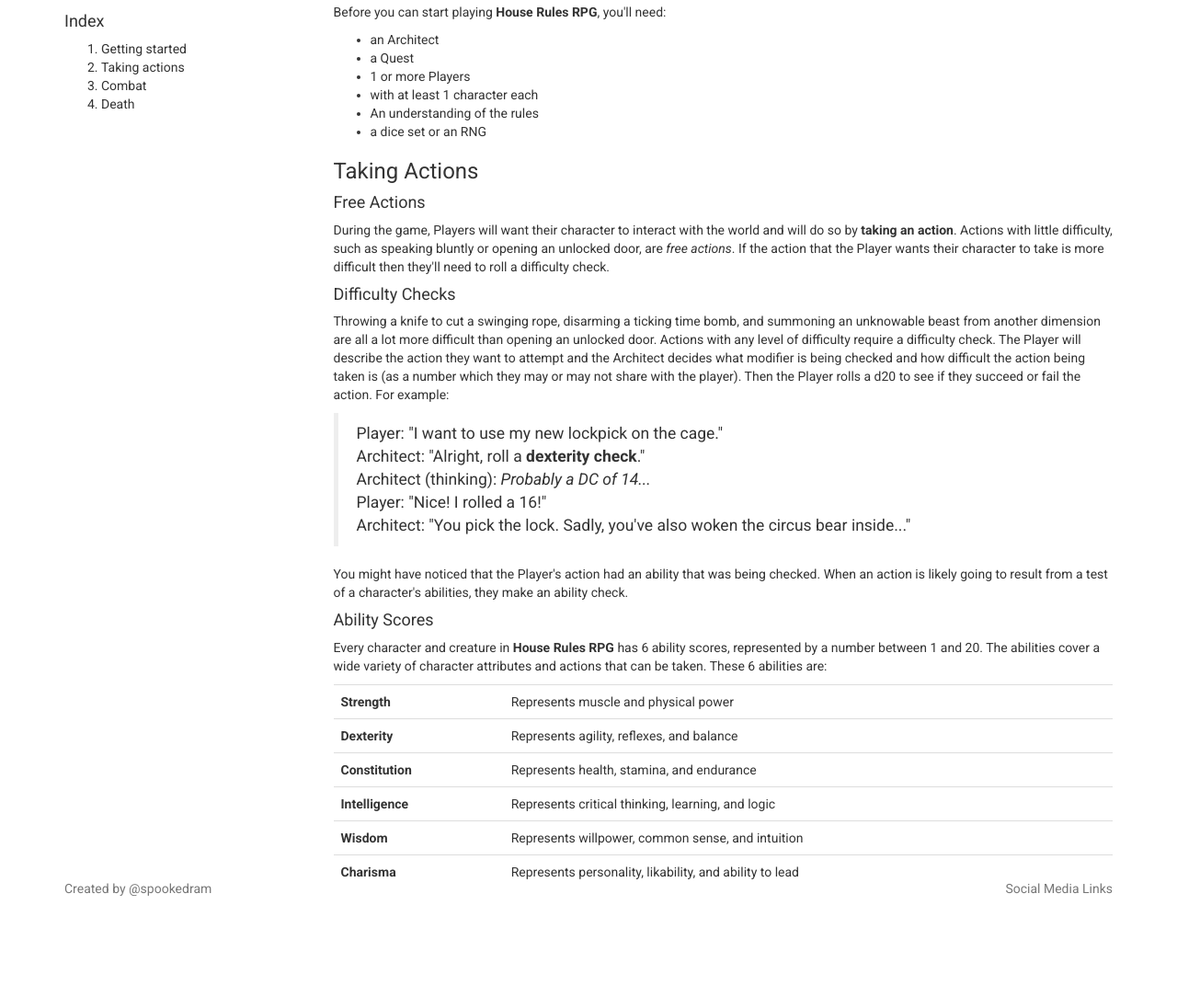
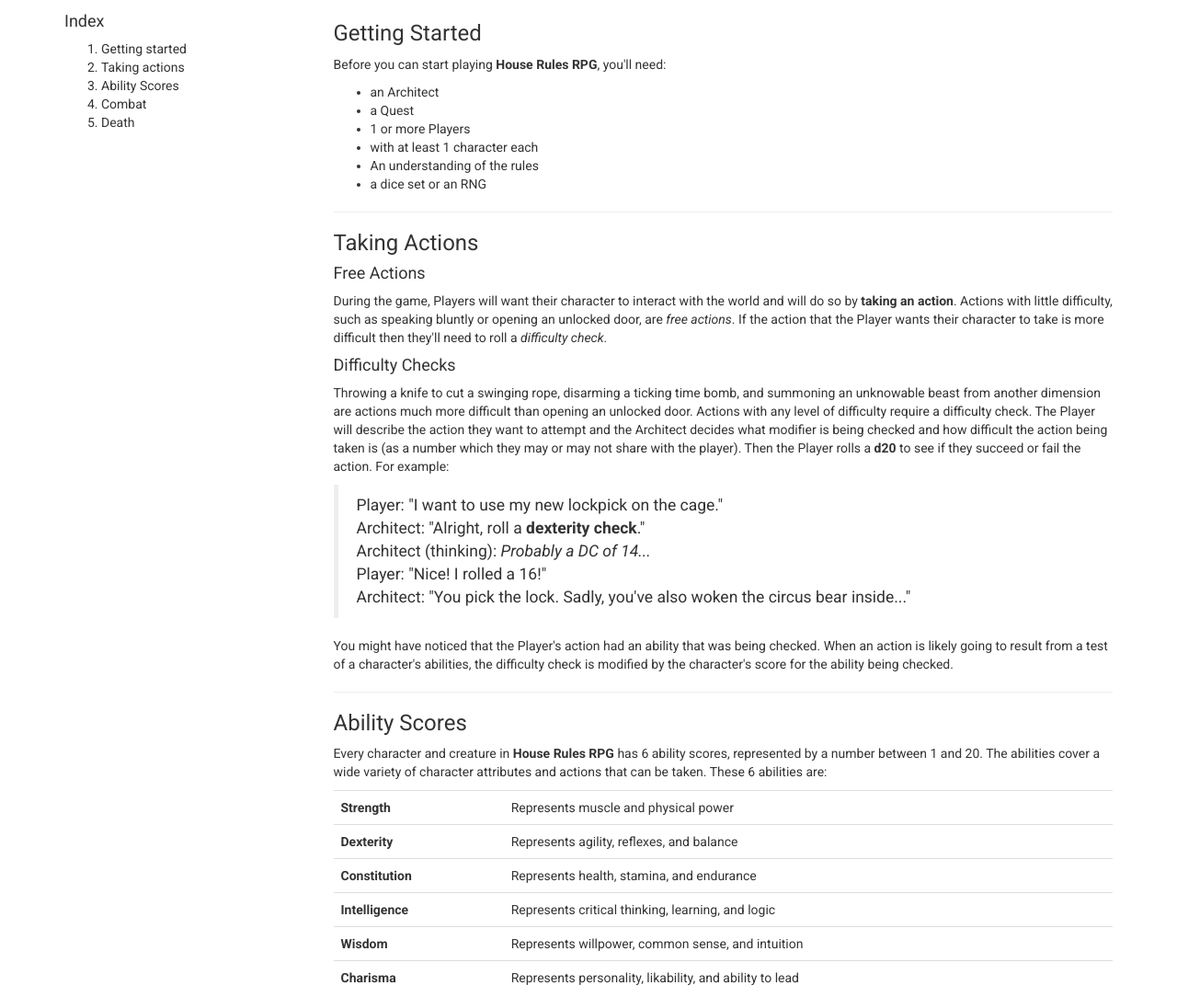
Before and after one commit to spookedram/house-rules-bs, a plain HTML site: page src/rules.html in a window 1280 px wide. Shown: the part 329-1413 px from the top of the page at 92% size. Before the commit the page ends 1315 px from the top, so only its background shows below. Drawn offline with nearby package versions, Linux system fonts and the light colour scheme.

Commit message:
added text

```diff
--- a/src/css/master.css
+++ b/src/css/master.css
@@ -8,10 +8,22 @@
 - Media Queries
 */
 /* ---------- Basic Page Styles ---------- */
-html, body {
+html {
+  height: 100%;
+  box-sizing: border-box;
+}
+
+*,
+*:before,
+*:after {
+  box-sizing: inherit;
+}
+
+body {
     position: relative;
     margin: 0;
     padding: 0;
+    padding-bottom: 6rem;
     background-color: white;
     font-family: 'Roboto', sans-serif;
 }
--- a/src/rules.html
+++ b/src/rules.html
@@ -75,11 +75,13 @@
               <ol>
                 <li>Getting started</li>
                 <li>Taking actions</li>
+                <li>Ability Scores</li>
                 <li>Combat</li>
                 <li>Death</li>
               </ol>
             </div>
             <div class="col-sm-9">
+              <h3>Getting Started</h3>
               <p>Before you can start playing <b>House Rules RPG</b>, you'll need:</p>
               <ul>
                 <li>an Architect</li>
@@ -90,13 +92,15 @@
                 <li>a dice set or an RNG</li>
               </ul>
 
+              <hr>
+
               <h3>Taking Actions</h3>
 
               <h4>Free Actions</h4>
-              <p>During the game, Players will want their character to interact with the world and will do so by <b>taking an action</b>. Actions with little difficulty, such as speaking bluntly or opening an unlocked door, are <i>free actions</i>. If the action that the Player wants their character to take is more difficult then they'll need to roll a difficulty check.</p>
+              <p>During the game, Players will want their character to interact with the world and will do so by <b>taking an action</b>. Actions with little difficulty, such as speaking bluntly or opening an unlocked door, are <i>free actions</i>. If the action that the Player wants their character to take is more difficult then they'll need to roll a <i>difficulty check</i>.</p>
 
               <h4>Difficulty Checks</h4>
-              <p>Throwing a knife to cut a swinging rope, disarming a ticking time bomb, and summoning an unknowable beast from another dimension are all a lot more difficult than opening an unlocked door. Actions with any level of difficulty require a difficulty check. The Player will describe the action they want to attempt and the Architect decides what modifier is being checked and how difficult the action being taken is (as a number which they may or may not share with the player). Then the Player rolls a d20 to see if they succeed or fail the action. For example:</p>
+              <p>Throwing a knife to cut a swinging rope, disarming a ticking time bomb, and summoning an unknowable beast from another dimension are actions much more difficult than opening an unlocked door. Actions with any level of difficulty require a difficulty check. The Player will describe the action they want to attempt and the Architect decides what modifier is being checked and how difficult the action being taken is (as a number which they may or may not share with the player). Then the Player rolls a <b>d20</b> to see if they succeed or fail the action. For example:</p>
 
               <blockquote>
                 Player: "I want to use my new lockpick on the cage."<br>
@@ -106,9 +110,11 @@
                 Architect: "You pick the lock. Sadly, you've also woken the circus bear inside..."
               </blockquote>
 
-              <p>You might have noticed that the Player's action had an ability that was being checked. When an action is likely going to result from a test of a character's abilities, they make an ability check.</p>
+              <p>You might have noticed that the Player's action had an ability that was being checked. When an action is likely going to result from a test of a character's abilities, the difficulty check is modified by the character's score for the ability being checked.</p>
 
-              <h4>Ability Scores</h4>
+              <hr>
+
+              <h3>Ability Scores</h3>
               <p>Every character and creature in <b>House Rules RPG</b> has 6 ability scores, represented by a number between 1 and 20. The abilities cover a wide variety of character attributes and actions that can be taken. These 6 abilities are:</p>
               <table class="table">
                 <tbody>
```
